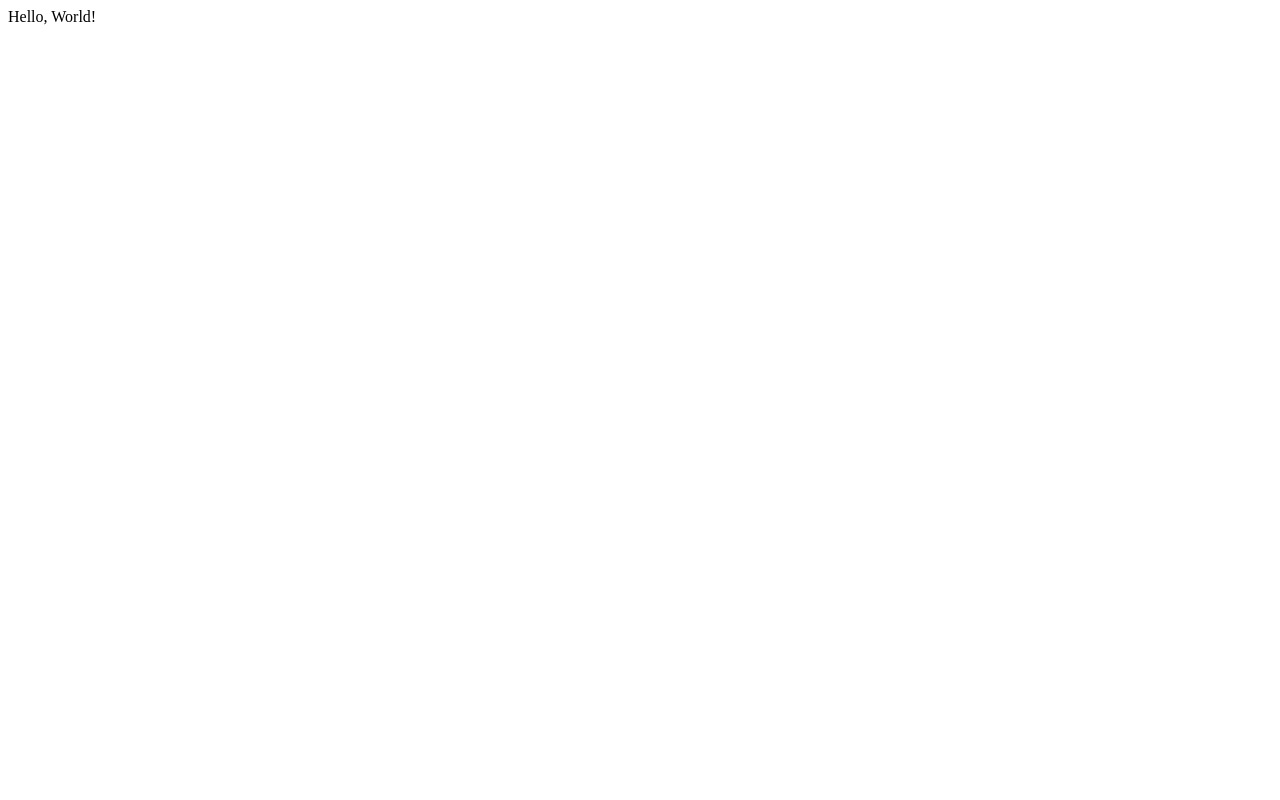
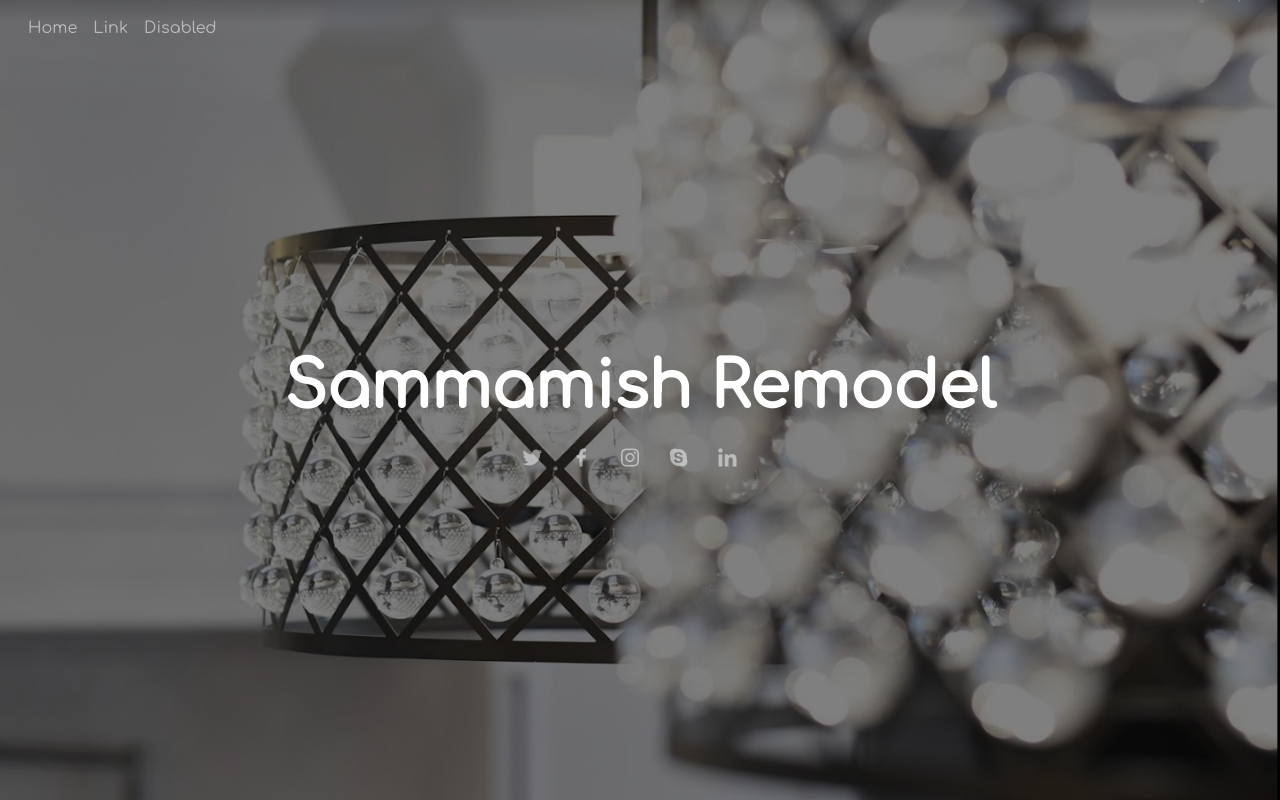
Before and after one commit to danishubin/SammamishRemodel, a plain HTML site: page index.html in a window 1280 px wide. Drawn offline with nearby package versions, Linux system fonts and the light colour scheme.

Commit message:
Home Page

```diff
--- /dev/null
+++ b/css/index.css
@@ -0,0 +1,59 @@
+@import url('https://fonts.googleapis.com/css2?family=Comfortaa&display=swap');
+
+body {
+    font-family: 'Comfortaa', cursive;
+
+    background: black;
+}
+
+#content {
+    width: 100vw;
+    height: 100vh;
+    background: url("../img/output-onlinepngtools.png") top right no-repeat;
+    background-size: cover;
+    position: relative;
+}
+
+.title h1 {
+    font-size: 64px;
+    font-weight: 700;
+    line-height: 56px;
+    color: white;
+}
+
+.title p {
+    color: rgba(0, 0, 0, 1);
+    margin: 15px 0 0 0;
+    font-size: 26px;
+}
+
+.social-links {
+    margin-top: 30px;
+}
+
+.social-links a {
+    font-size: 24px;
+    display: inline-block;
+    color: rgba(255, 255, 255, 0.5);
+    line-height: 1;
+    margin-right: 20px;
+    transition: 0.3s;
+}
+
+footer{
+    margin: auto;
+    position: fixed;
+    bottom: 16px;
+}
+
+.title{
+    width: 100%;
+    position: absolute;
+    text-align: center;
+    top: 45%;
+}
+
+.header{
+    margin-left: 20px;
+    text-align: center;
+}
--- a/index.html
+++ b/index.html
@@ -2,14 +2,65 @@
 <html lang="en">
 
 <head>
-    <meta charset="UTF-8">
-    <meta http-equiv="X-UA-Compatible" content="IE=edge">
-    <meta name="viewport" content="width=device-width, initial-scale=1.0">
+    <meta charset="utf-8">
+    <meta content="initial-scale=1.0" name="viewport">
+
     <title>Sammamish Remodeling</title>
+
+    <link rel="preconnect" href="https://fonts.googleapis.com">
+    <link rel="preconnect" href="https://fonts.gstatic.com">
+    <link href="https://fonts.googleapis.com/css2?family=Comfortaa&display=swap" rel="stylesheet">
+
+
+    <link href="https://cdn.jsdelivr.net/npm/bootstrap@5.2.3/dist/css/bootstrap.min.css" rel="stylesheet">
+
+    <script src="https://cdn.jsdelivr.net/npm/bootstrap@5.2.3/dist/js/bootstrap.bundle.min.js"></script>
+    <link rel="stylesheet" href="https://cdn.jsdelivr.net/npm/bootstrap-icons@1.10.2/font/bootstrap-icons.css">
+    <link href='https://unpkg.com/boxicons@2.1.4/css/boxicons.min.css' rel='stylesheet'>
+
+    <link href="css/index.css" rel="stylesheet">
+    <script src="js/script.js"></script>
+
+    <link href="https://unpkg.com/aos@2.3.1/dist/aos.css" rel="stylesheet">
+    <script src="https://unpkg.com/aos@2.3.1/dist/aos.js"></script>
 </head>
 
 <body>
-Hello, World!
+
+
+<section id="content">
+    <div class="header">
+        <nav class="navbar navbar-expand-lg navbar-dark">
+            <ul class="navbar-nav mr-auto">
+                <li class="nav-item active"><a class="nav-link" href="#">Home</a></li>
+                <li class="nav-item"><a class="nav-link" href="#">Link</a></li>
+                <li class="nav-item"><a class="nav-link" href="#">Disabled</a></li>
+            </ul>
+        </nav>
+
+    </div>
+
+    <div class="title aos-item" data-aos="fade-in">
+        <h1>Sammamish Remodel</h1>
+        <h4></h4>
+        <div class="social-links">
+            <a href="#" class="twitter"><i class="bx bxl-twitter"></i></a>
+            <a href="#" class="facebook"><i class="bx bxl-facebook"></i></a>
+            <a href="#" class="instagram"><i class="bx bxl-instagram"></i></a>
+            <a href="#" class="google-plus"><i class="bx bxl-skype"></i></a>
+            <a href="#" class="linkedin"><i class="bx bxl-linkedin"></i></a>
+        </div>
+
+    </div>
+</section>
+
+
+<script>
+    AOS.init({
+        easing: 'ease-in-out-sine',
+        duration: 1500
+    });
+</script>
+
 </body>
-
 </html>
```
Also changed, not shown: css/style.css (deleted), img/output-onlinepngtools.png (added).
